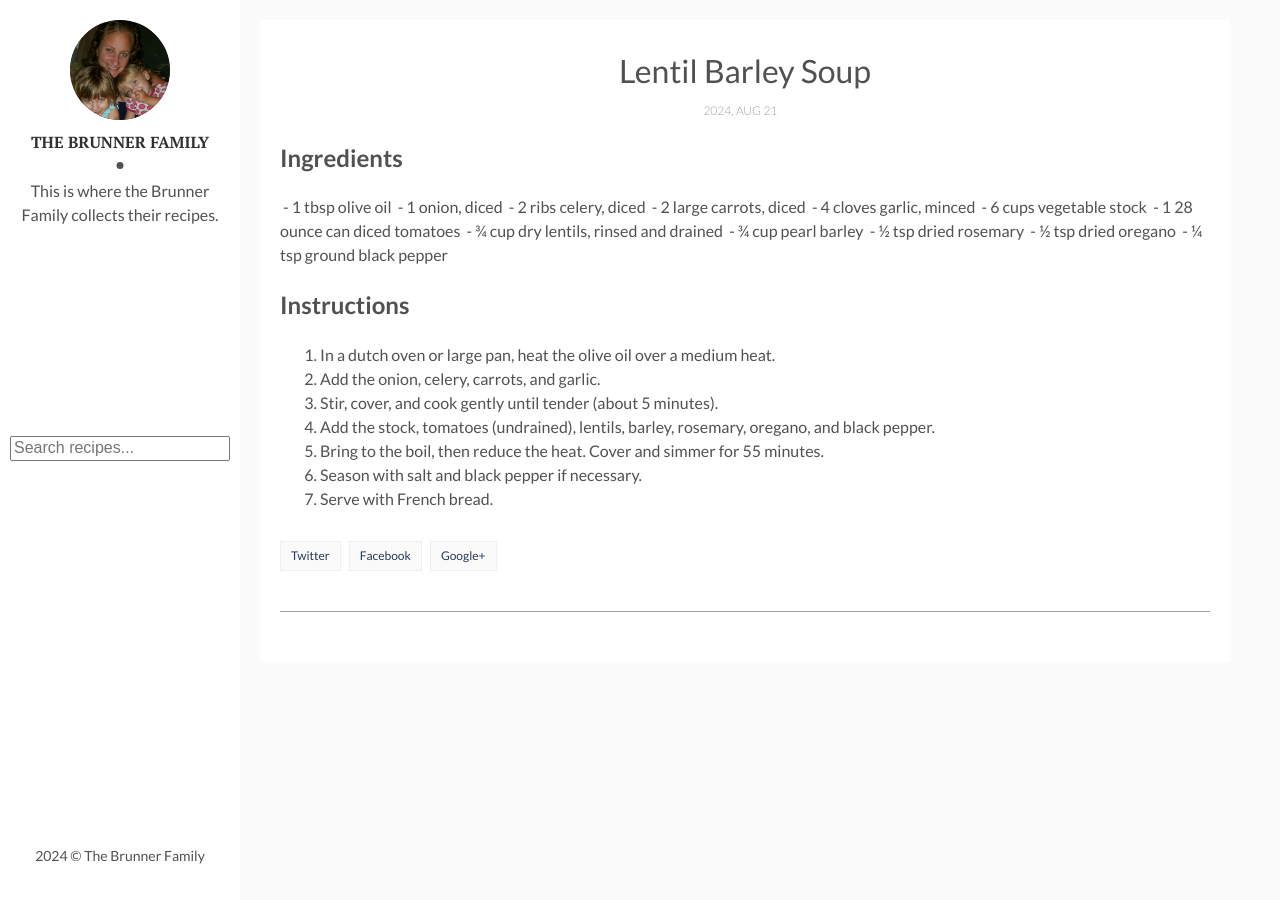
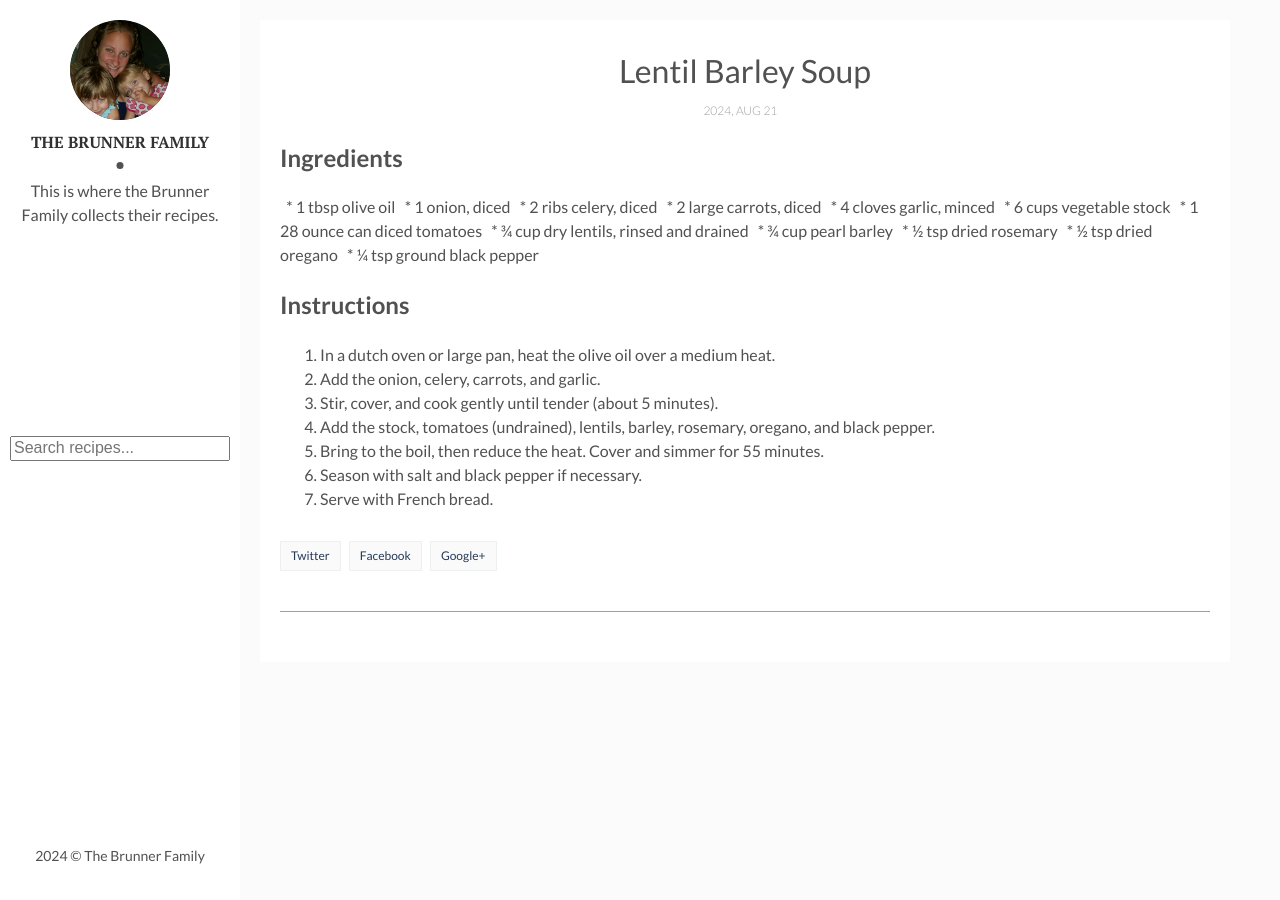
Before and after one commit to jjbrunne/recipes, a Jekyll site: the page built from _posts/2024-08-21-Lentil-Barley-Soup.md, in a window 1280 px wide. Built offline with Jekyll 4.4.1, drawn with Linux system fonts in a browser that asks for light colours; comment, search, counter and statistics services are not loaded.

Commit message:
vault backup: 2024-09-11 20:00:19

```diff
--- a/_posts/2024-08-21-Lentil-Barley-Soup.md
+++ b/_posts/2024-08-21-Lentil-Barley-Soup.md
@@ -6,18 +6,18 @@ categories: recipes
 ---
 Ingredients
 --
- - 1 tbsp olive oil
- - 1 onion, diced
- - 2 ribs celery, diced
- - 2 large carrots, diced
- - 4 cloves garlic, minced
- - 6 cups vegetable stock
- - 1 28 ounce can diced tomatoes
- - ¾ cup dry lentils, rinsed and drained
- - ¾ cup pearl barley
- - ½ tsp dried rosemary
- - ½ tsp dried oregano
- - ¼ tsp ground black pepper
+  * 1 tbsp olive oil
+  * 1 onion, diced
+  * 2 ribs celery, diced
+  * 2 large carrots, diced
+  * 4 cloves garlic, minced
+  * 6 cups vegetable stock
+  * 1 28 ounce can diced tomatoes
+  * ¾ cup dry lentils, rinsed and drained
+  * ¾ cup pearl barley
+  * ½ tsp dried rosemary
+  * ½ tsp dried oregano
+  * ¼ tsp ground black pepper
 
 Instructions
 --
```
Also changed, not shown: _posts/2023-11-13-Instant-Pot-Coconut-Chickpea-Curry.md (+2 -2 lines).
